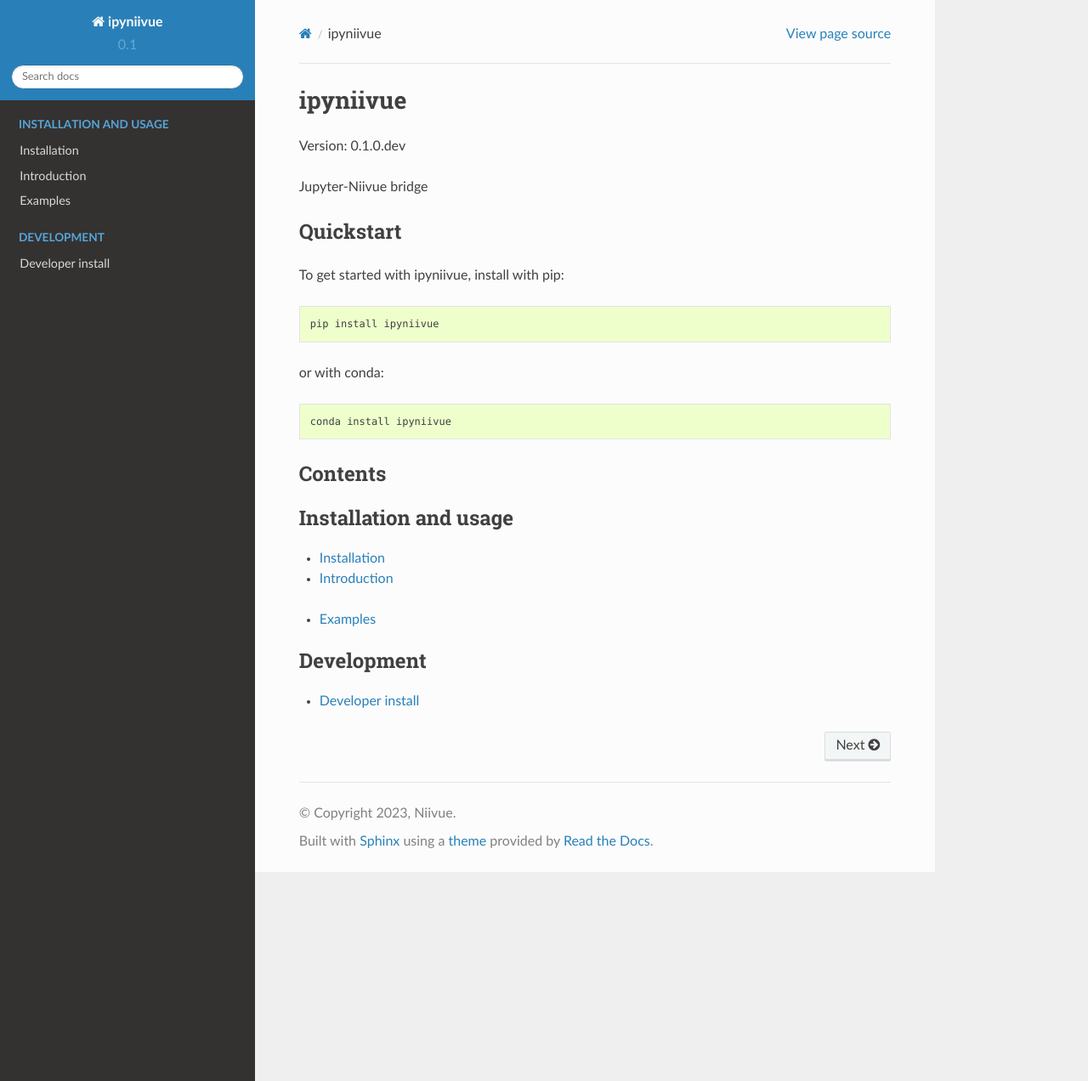
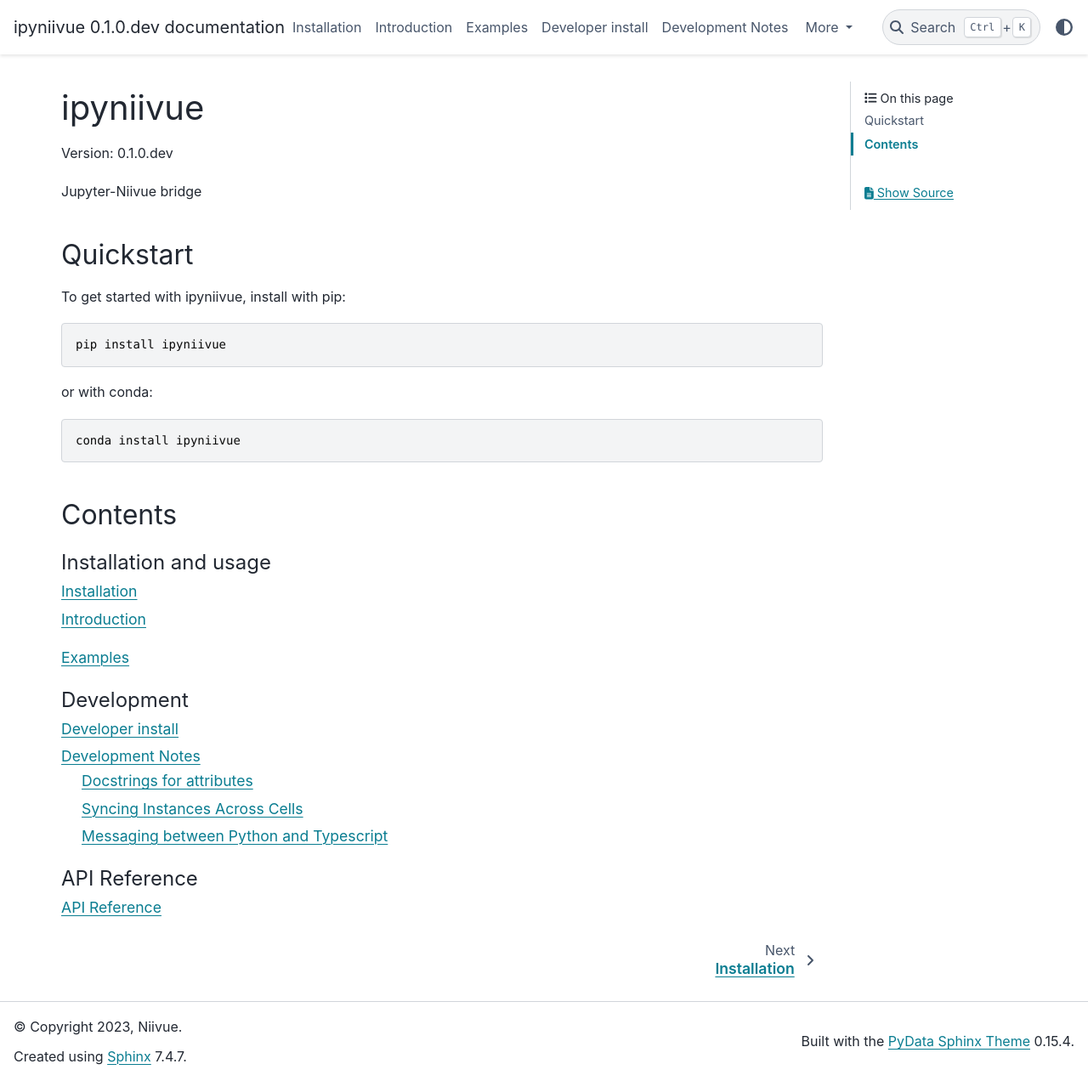
Before and after one commit to niivue/ipyniivue, a Sphinx documentation site: the page built from docs/source/index.rst, in a window 1280 px wide and 1272 px high. Shown: the whole window at 85% size. Built offline with Sphinx 7.4.7 and the PyData theme 0.15.4, drawn with Linux system fonts in a browser that asks for light colours.

Commit message:
update documentation
update docs to build
use theme that allows for darkmode

```diff
--- a/docs/environment.yml
+++ b/docs/environment.yml
@@ -1,4 +1,3 @@
-
 name: ipyniivue_docs
 channels:
   - conda-forge
@@ -7,6 +6,6 @@
   - nodejs
   - jupyter_sphinx
   - sphinx
-  - sphinx_rtd_theme
+  - pydata-sphinx-theme
   - nbsphinx
   - nbsphinx-link
--- /dev/null
+++ b/docs/source/api.rst
@@ -0,0 +1,5 @@
+API Reference
+=============
+
+.. autoclass:: ipyniivue.Niivue
+    :members:
--- a/docs/source/conf.py
+++ b/docs/source/conf.py
@@ -189,12 +189,9 @@
 on_rtd = os.environ.get('READTHEDOCS', None) == 'True'
 
 if not on_rtd:  # only import and set the theme if we're building docs locally
-    import sphinx_rtd_theme
-    html_theme = 'sphinx_rtd_theme'
-    html_theme_path = [sphinx_rtd_theme.get_html_theme_path()]
+    html_theme = "pydata_sphinx_theme"
 
 # otherwise, readthedocs.org uses their theme by default, so no need to specify it
-
 
 # Uncomment this line if you have know exceptions in your included notebooks
 # that nbsphinx complains about:
--- a/docs/development-notes/attribute-docstrings.rst
+++ b/docs/source/development-notes/attribute-docstrings.rst
@@ -8,7 +8,7 @@
 
 These are implemented in ipyniivue. Here are some examples:
 
-.. code:: py
+.. code-block:: none
 
    from ipyniivue import Niivue
 
@@ -19,14 +19,14 @@
 
 However, when you do the following:
 
-.. code:: py
+.. code-block:: none
 
    from ipyniivue import Niivue
 
    nv = Niivue()
    nv.thumbnail?
 
-The docstring for the thumnail attribute does not show.
+The docstring for the thumbnail attribute does not show.
 
 This is intended behavior since the option attributes of a
 ipyniivue.Niivue widget should not be modified directly. Instead, setter
--- a/docs/source/index.rst
+++ b/docs/source/index.rst
@@ -1,4 +1,3 @@
-
 ipyniivue
 =====================================
 
@@ -34,13 +33,18 @@
 
    examples/index
 
-
 .. toctree::
    :maxdepth: 2
    :caption: Development
 
    develop-install
+   development-notes
 
+.. toctree::
+   :maxdepth: 2
+   :caption: API Reference
+
+   api
 
 .. links
 
```
Also changed, not shown: docs/source/development-notes.rst (added, +9 -0 lines), docs/README.md (added), docs/source/_static/embed-bundle.js.LICENSE.txt (indentation only), docs/source/development-notes/cell-syncing.rst (renamed from docs/development-notes/cell-syncing.rst), docs/source/development-notes/py-ts-messaging.rst (renamed from docs/development-notes/py-ts-messaging.rst), docs/source/development-notes/traceback.png (renamed from docs/development-notes/traceback.png), docs/source/development-notes/ws.png (renamed from docs/development-notes/ws.png).
